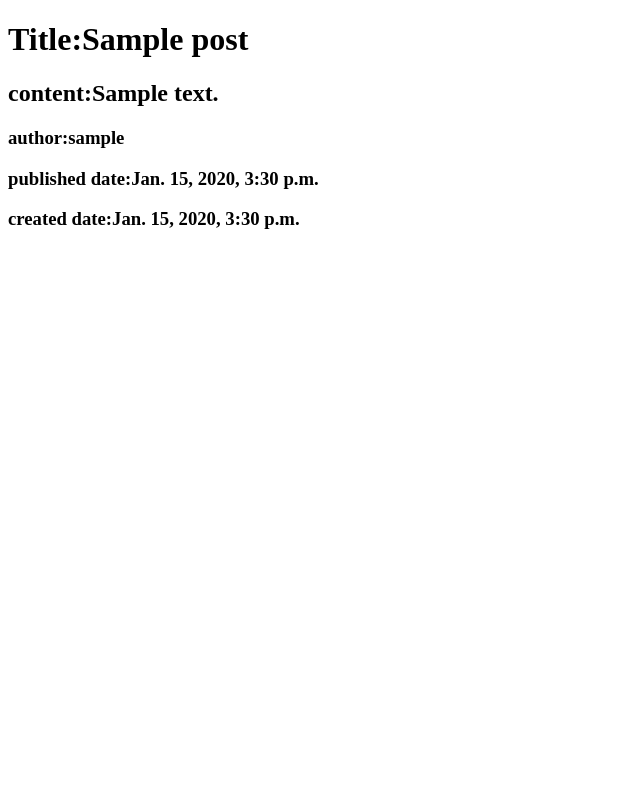
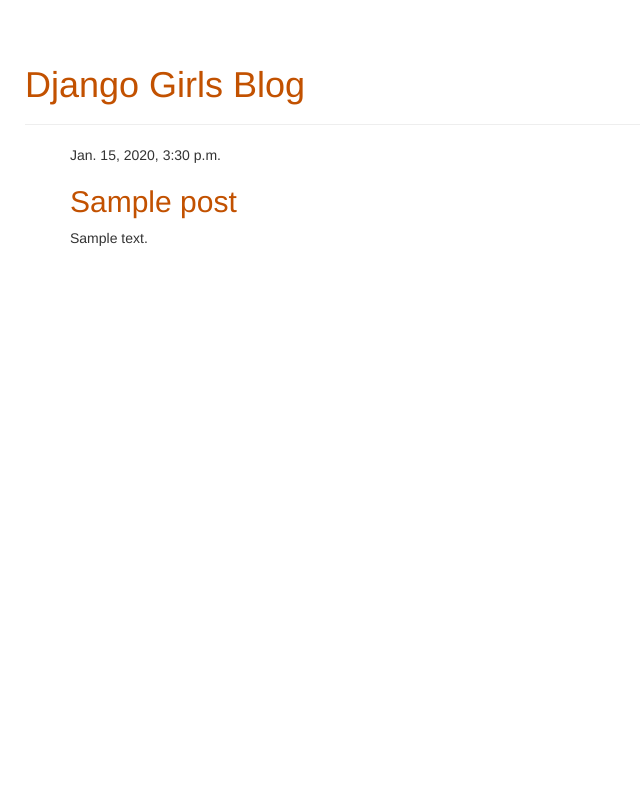
Before and after one commit to Ak-shay/Blog_project, a Django app: template blog/templates/blog/post_list.html in a window 1280 px wide. Shown: the whole page, without its empty margins (0-640 px from the left). Run offline with Django 3.2, Linux system fonts and the light colour scheme; the template is opened without the code that fills it: values that come from a table or form of the project are taken from there, others are empty; tables that the repository leaves empty hold one stand-in row (values such as "Sample post"); some libraries are stand-ins or nearby versions.

Commit message:
added view and static

```diff
--- /dev/null
+++ b/blog/static/blog/css/blog.css
@@ -0,0 +1,7 @@
+h1 a, h2 a {
+    color: #C25100;
+}
+
+body{
+  padding: 25px;
+}
--- /dev/null
+++ b/blog/templates/blog/base.html
@@ -0,0 +1,24 @@
+{% load static %}
+<html>
+    <head>
+        <title>Django Girls blog</title>
+        <link rel="stylesheet" href="//maxcdn.bootstrapcdn.com/bootstrap/3.2.0/css/bootstrap.min.css">
+        <link rel="stylesheet" href="//maxcdn.bootstrapcdn.com/bootstrap/3.2.0/css/bootstrap-theme.min.css">
+        <link href='//fonts.googleapis.com/css?family=Lobster&subset=latin,latin-ext' rel='stylesheet' type='text/css'>
+        <link rel="stylesheet" href="{% static 'blog/css/blog.css' %}">
+    </head>
+    <body>
+        <div class="page-header">
+            <h1><a href="/">Django Girls Blog</a></h1>
+        </div>
+
+        <div class="content container">
+            <div class="row">
+                <div class="col-md-8">
+                {% block content %}
+                {% endblock %}
+                </div>
+            </div>
+        </div>
+    </body>
+</html>
--- a/blog/templates/blog/post_list.html
+++ b/blog/templates/blog/post_list.html
@@ -1,17 +1,13 @@
-<!DOCTYPE html>
-<html lang="en" dir="ltr">
-  <head>
-    <meta charset="utf-8">
-    <title>Django Girls</title>
-  </head>
-  <body>
+{% extends 'blog/base.html' %}
+
+{% block content %}
     {% for post in posts %}
-    <h1>Title:{{ post.title }}</h1>
-    <h2>content:{{ post.text }}</h2>
-    <h3>author:{{ post.author }}</h3>
-    <h3>published date:{{ post.published_date }}</h3>
-    <h3>created date:{{ post.created_date }}</h3>
+        <div class="post">
+            <div class="date">
+                {{ post.published_date }}
+            </div>
+            <h2><a href="{% url 'post_detail' pk=post.pk %}">{{ post.title }}</a></h2>
+            <p>{{ post.text|linebreaksbr }}</p>
+        </div>
     {% endfor %}
-
-  </body>
-</html>
+{% endblock %}
--- a/blog/urls.py
+++ b/blog/urls.py
@@ -3,5 +3,5 @@ from . import views
 
 urlpatterns = [
     path('',views.post_list,name='post_list'),
-
+    path('post/<int:pk>/',views.post_detail,name='post_detail'),
 ]
```
Also changed, not shown: blog/templates/blog/post_detail.html (added, +13 -0 lines), blog/views.py (+6 -1 lines).
